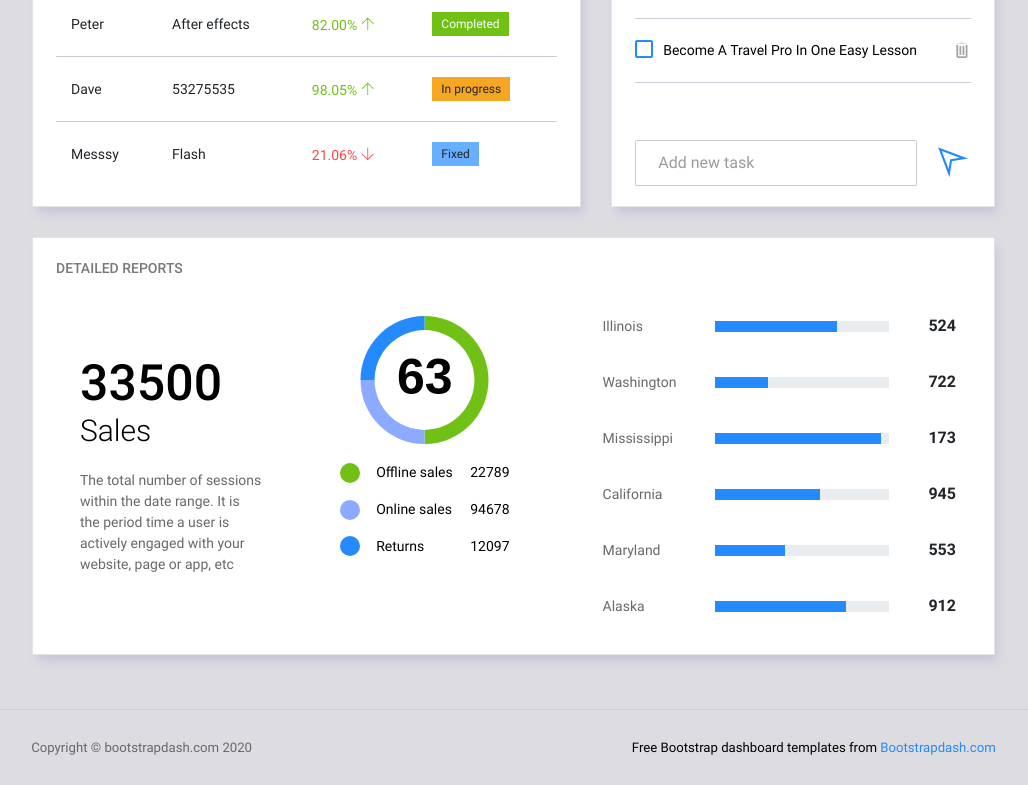
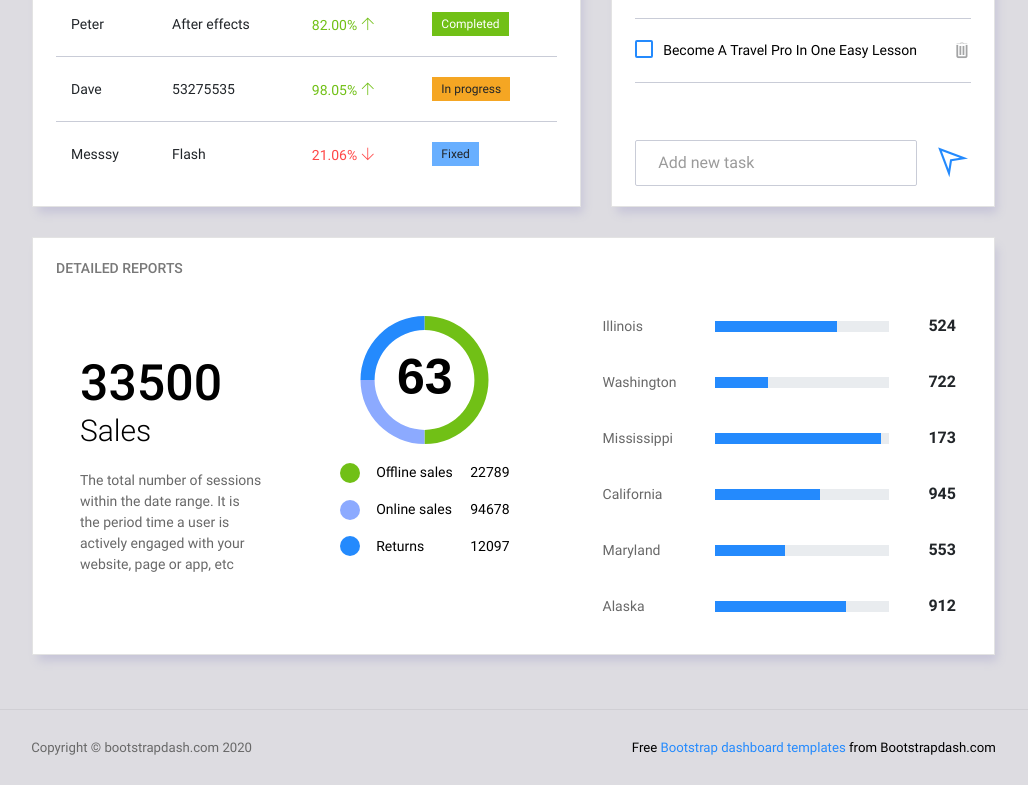
Before and after one commit to BootstrapDash/RoyalUI-Free-Bootstrap-Admin-Template, a website: page template/index.html in a window 1280 px wide. Shown: the part 1171-1956 px from the top of the page, without its empty margins (245-1273 px from the left). Drawn offline with Linux system fonts and the light colour scheme; files that its build step writes are made by us from their sources.

Commit message:
copyright text

```diff
--- a/template/index.html
+++ b/template/index.html
@@ -560,7 +560,7 @@
         <footer class="footer">
           <div class="d-sm-flex justify-content-center justify-content-sm-between">
             <span class="text-muted d-block text-center text-sm-left d-sm-inline-block">Copyright © bootstrapdash.com 2020</span>
-            <span class="float-none float-sm-right d-block mt-1 mt-sm-0 text-center"> Free Bootstrap dashboard templates from <a href="https://www.bootstrapdash.com/" target="_blank">Bootstrapdash.com</a></span>
+            <span class="float-none float-sm-right d-block mt-1 mt-sm-0 text-center"> Free <a href="https://www.bootstrapdash.com/" target="_blank">Bootstrap dashboard templates</a> from Bootstrapdash.com</span>
           </div>
         </footer>
         <!-- partial -->
```
Also changed, not shown: template/pages/charts/chartjs.html (+1 -1 lines), template/pages/forms/basic_elements.html (+1 -1 lines), template/pages/icons/themify.html (+1 -1 lines), template/pages/tables/basic-table.html (+1 -1 lines), template/pages/ui-features/buttons.html (+1 -1 lines), template/pages/ui-features/typography.html (+1 -1 lines), template/partials/_footer.html (+1 -1 lines).
